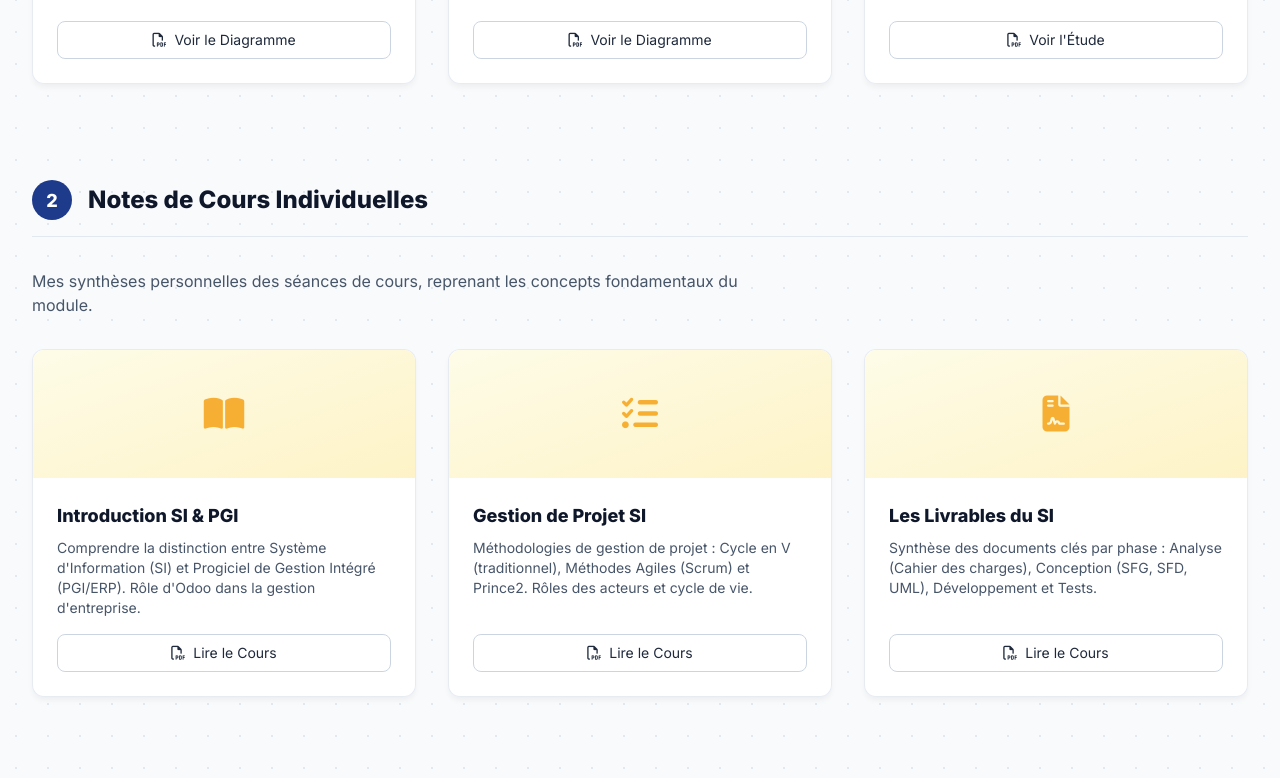
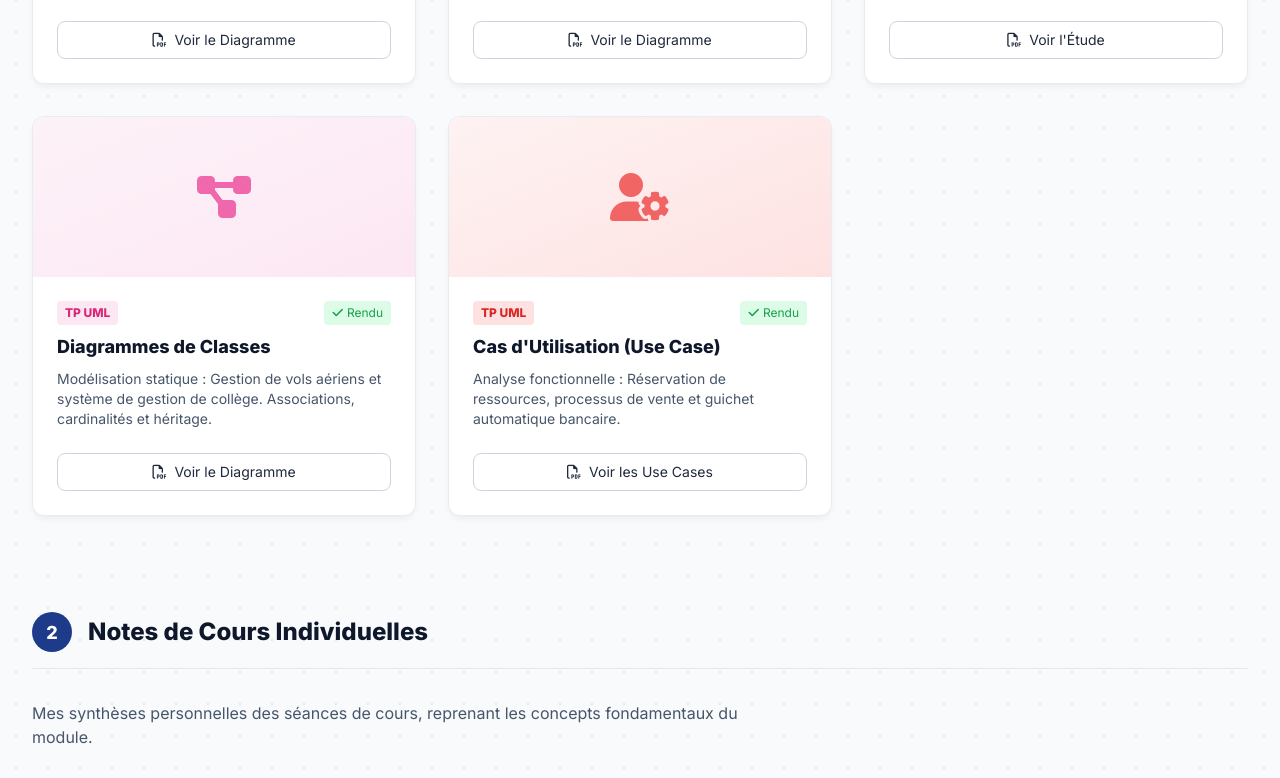
Before and after one commit to Romdeux-ops/portfolio3, a plain HTML site: page index.html in a window 1280 px wide. Shown: the part 1488-2266 px from the top of the page. Drawn offline with nearby package versions, Linux system fonts and the light colour scheme.

```diff
--- a/index.html
+++ b/index.html
@@ -282,6 +282,47 @@
             </button>
           </div>
         </article>
+
+        <!-- Carte 7: Diagrammes de Classes -->
+        <article class="glass-card rounded-xl overflow-hidden flex flex-col h-full">
+          <div class="h-40 bg-gradient-to-br from-pink-50 to-pink-100 flex items-center justify-center">
+            <i class="fas fa-diagram-project text-5xl text-pink-500 opacity-80"></i>
+          </div>
+          <div class="p-6 flex-1 flex flex-col">
+             <div class="flex justify-between items-center mb-2">
+              <span class="text-xs font-bold text-pink-600 bg-pink-100 px-2 py-1 rounded">TP UML</span>
+              <span class="text-xs text-green-600 bg-green-100 px-2 py-1 rounded"><i class="fas fa-check mr-1"></i>Rendu</span>
+            </div>
+            <h3 class="text-lg font-bold text-slate-900 mb-2">Diagrammes de Classes</h3>
+            <p class="text-slate-600 text-sm mb-6 flex-1">
+              Modélisation statique : Gestion de vols aériens et système de gestion de collège. Associations, cardinalités et héritage.
+            </p>
+            <button onclick="openPreview('Diagrammedeclasse.pdf', 'Diagrammes de Classes UML')" class="w-full py-2 rounded-lg border border-slate-300 hover:border-univ hover:text-univ hover:bg-pink-50 transition-all font-medium text-sm flex items-center justify-center gap-2">
+              <i class="far fa-file-pdf"></i> Voir le Diagramme
+            </button>
+          </div>
+        </article>
+
+        <!-- Carte 8: Use Case -->
+        <article class="glass-card rounded-xl overflow-hidden flex flex-col h-full">
+          <div class="h-40 bg-gradient-to-br from-red-50 to-red-100 flex items-center justify-center">
+            <i class="fas fa-user-gear text-5xl text-red-500 opacity-80"></i>
+          </div>
+          <div class="p-6 flex-1 flex flex-col">
+             <div class="flex justify-between items-center mb-2">
+              <span class="text-xs font-bold text-red-600 bg-red-100 px-2 py-1 rounded">TP UML</span>
+              <span class="text-xs text-green-600 bg-green-100 px-2 py-1 rounded"><i class="fas fa-check mr-1"></i>Rendu</span>
+            </div>
+            <h3 class="text-lg font-bold text-slate-900 mb-2">Cas d'Utilisation (Use Case)</h3>
+            <p class="text-slate-600 text-sm mb-6 flex-1">
+              Analyse fonctionnelle : Réservation de ressources, processus de vente et guichet automatique bancaire.
+            </p>
+            <button onclick="openPreview('USECASE.pdf', 'Diagrammes de Cas d\'Utilisation')" class="w-full py-2 rounded-lg border border-slate-300 hover:border-univ hover:text-univ hover:bg-red-50 transition-all font-medium text-sm flex items-center justify-center gap-2">
+              <i class="far fa-file-pdf"></i> Voir les Use Cases
+            </button>
+          </div>
+        </article>
+
       </div>
     </section>
 
@@ -523,14 +564,18 @@
         <h2 class="rubric-title">Diaporama pour la Soutenance</h2>
       </div>
 
-      <div class="bg-white p-6 rounded-xl border border-slate-200 flex items-center justify-between">
+      <div class="bg-gradient-to-r from-slate-800 to-slate-900 text-white rounded-xl p-8 shadow-lg flex flex-col md:flex-row items-center justify-between gap-6">
         <div>
-          <h3 class="font-bold text-slate-800">Support de présentation orale</h3>
-          <p class="text-sm text-slate-500">Format PPTX ou PDF.</p>
+          <h3 class="text-xl font-bold mb-2 flex items-center">
+            <i class="fas fa-presentation-screen text-orange-400 mr-3"></i> Soutenance Orale
+          </h3>
+          <p class="text-slate-300 text-sm max-w-lg">
+            Support visuel utilisé lors de la présentation du projet. Ce diaporama synthétise la démarche, les choix techniques et le bilan du projet.
+          </p>
         </div>
-        <div class="w-10 h-10 bg-slate-100 rounded-full flex items-center justify-center text-slate-400">
-          <i class="fas fa-desktop"></i>
-        </div>
+        <a href="https://docs.google.com/presentation/d/1RsTw5qqaYcZpp2gGVFa95M39Aw7AwPYtNsp16Tdwdnw/edit?usp=sharing" target="_blank" class="px-6 py-3 bg-orange-500 hover:bg-orange-600 text-white font-bold rounded-lg shadow-md transition-all flex items-center whitespace-nowrap">
+          <i class="fab fa-google-drive mr-2"></i> Voir le Diaporama
+        </a>
       </div>
     </section>
 
```
